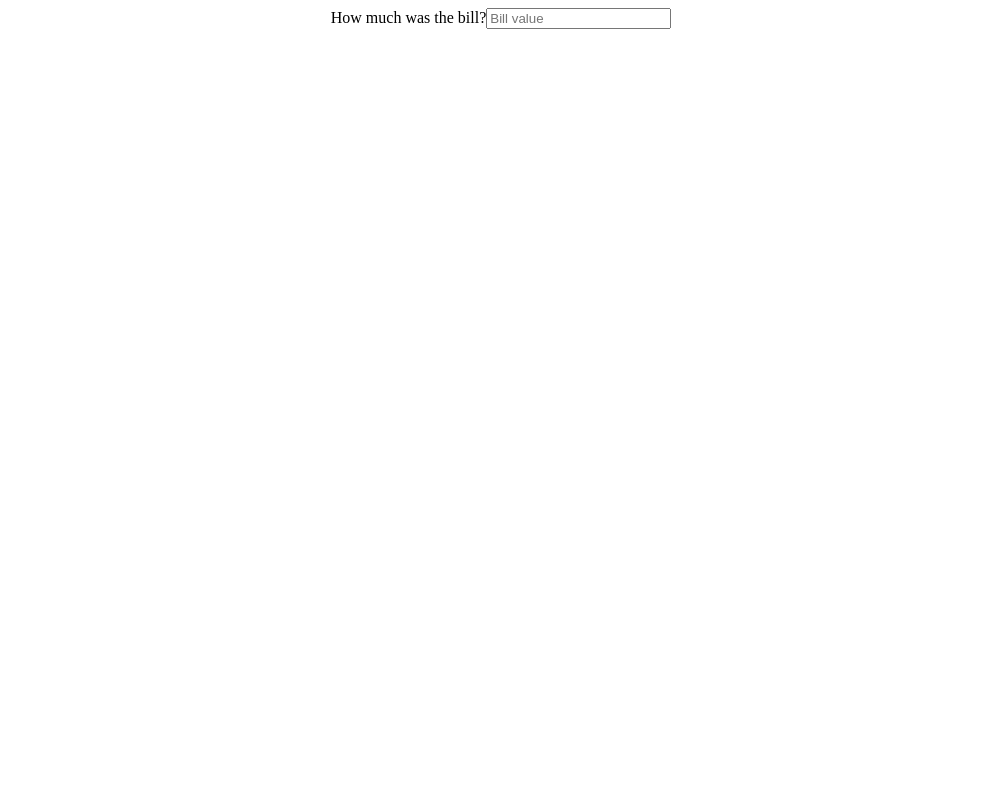
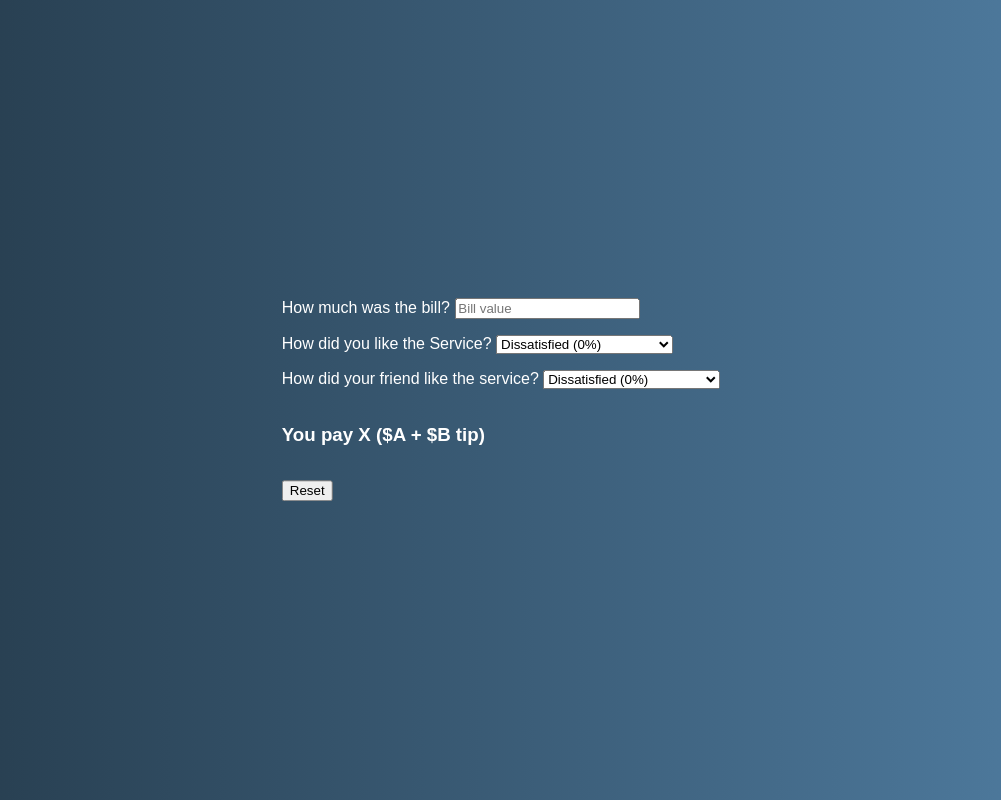
Before and after one commit to Usmandevblends/Reactcourseudemy, a React (Create React App) app in the folder 24-tipcalculator/: page / in a window 1280 px wide. Shown: the whole page, without its empty margins (139-1140 px from the left). Built offline with nearby package versions, Linux system fonts and the light colour scheme.

Commit message:
add data in components

```diff
--- a/24-tipcalculator/src/App.js
+++ b/24-tipcalculator/src/App.js
@@ -1,6 +1,6 @@
 import React from 'react'
 import TipCalculator from './components/TipCalculator'
-
+import './style.css'
 function App() {
   return (
     <>
--- a/24-tipcalculator/src/components/BillInput.js
+++ b/24-tipcalculator/src/components/BillInput.js
@@ -3,7 +3,7 @@ import React from "react";
 function BillInput() {
   return (
     <div>
-      <label htmlFor="">How much was the bill?</label>
+      <label htmlFor=""> How much was the bill? </label>
       <input type="text" placeholder="Bill value" />
     </div>
   );
--- a/24-tipcalculator/src/components/Output.js
+++ b/24-tipcalculator/src/components/Output.js
@@ -2,7 +2,9 @@ import React from 'react'
 
 function Output() {
   return (
-    <></>
+    <>
+        <h3>You pay X ($A + $B tip)</h3>
+    </>
   )
 }
 
--- a/24-tipcalculator/src/components/Reset.js
+++ b/24-tipcalculator/src/components/Reset.js
@@ -1,9 +1,13 @@
-import React from 'react'
+import React from "react";
 
 function Reset() {
   return (
-    <></>
-  )
+    <React.Fragment>
+      <div>
+        <button>Reset</button>
+      </div>
+    </React.Fragment>
+  );
 }
 
-export default Reset
+export default Reset;
--- a/24-tipcalculator/src/components/SelectPercentage.js
+++ b/24-tipcalculator/src/components/SelectPercentage.js
@@ -1,9 +1,17 @@
-import React from 'react'
+import React from "react";
 
-function SelectPercentage() {
+function SelectPercentage({ children }) {
   return (
-    <></>
-  )
+    <div>
+        <label htmlFor="">{children}</label>
+      <select>
+        <option value="0">Dissatisfied (0%)</option>
+        <option value="5">It was ok (5%)</option>
+        <option value="10">It was good (10%)</option>
+        <option value="20">Absolutely amazing (20%)</option>
+      </select>
+    </div>
+  );
 }
 
-export default SelectPercentage
+export default SelectPercentage;
--- a/24-tipcalculator/src/components/TipCalculator.js
+++ b/24-tipcalculator/src/components/TipCalculator.js
@@ -6,12 +6,13 @@ import Reset from "./Reset";
 
 function TipCalculator() {
   return (
-    <center>
+    <div className="main">
       <BillInput />
-      <SelectPercentage />
+      <SelectPercentage> How did you like the Service? </ SelectPercentage>
+      <SelectPercentage> How did your friend like the service? </ SelectPercentage>
       <Output />
       <Reset />
-    </center>
+    </div>
   );
 }
 
--- a/24-tipcalculator/src/style.css
+++ b/24-tipcalculator/src/style.css
@@ -1,3 +1,15 @@
 body {
     font-family: Arial, Helvetica, sans-serif;
+    background-image: linear-gradient(to right, #243949 0%, #517fa4 100%);
+    color: #fff;
 }
+
+.main {
+    position: absolute;
+    top: 50%;
+    left: 50%;
+    transform: translate(-50%, -50%);
+    display: flex;
+    flex-direction: column;
+    gap: 1rem;
+}
```
